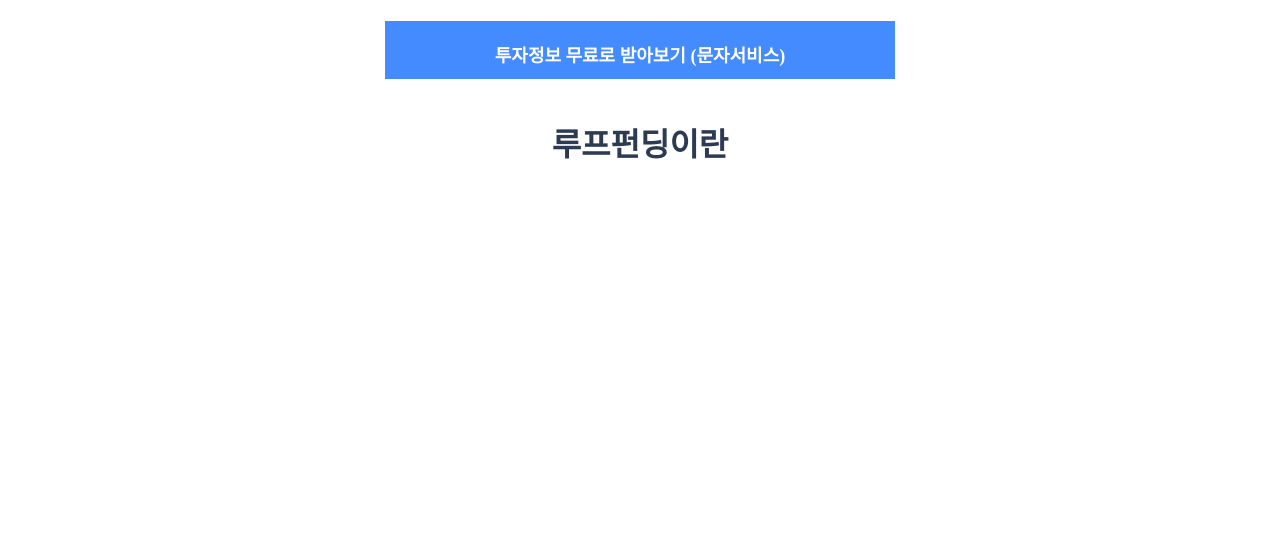
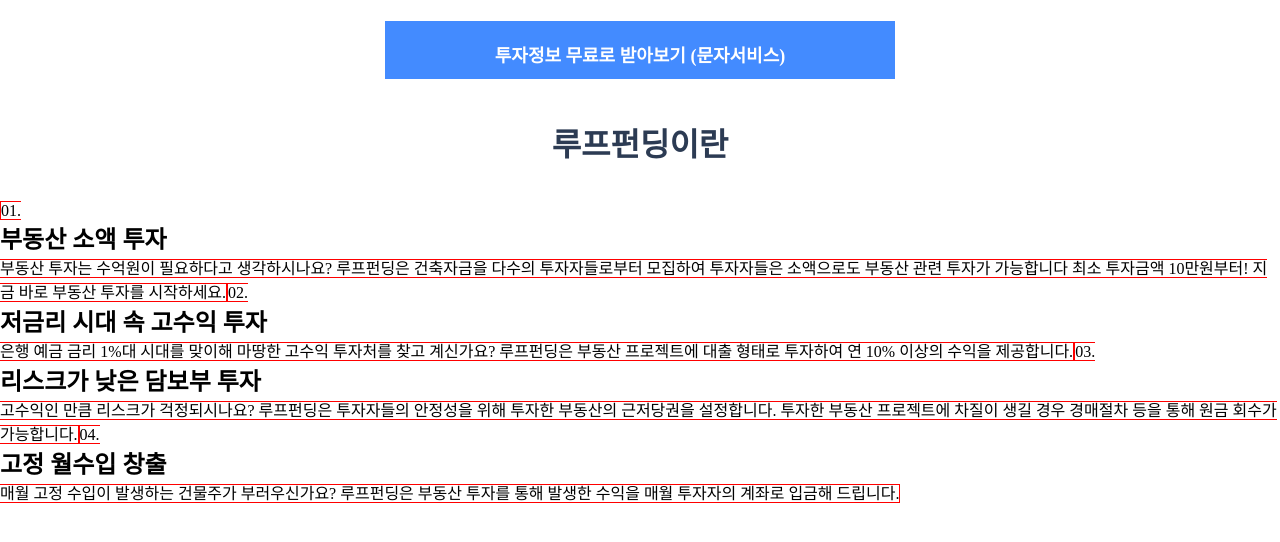
Before and after one commit to taewo/react-redux-rooffunding, a React app: page / in a window 1280 px wide. Shown: the part 828-1370 px from the top of the page. Built offline with nearby package versions, Linux system fonts and the light colour scheme.

Commit message:
Add Section part layer

```diff
--- a/public/header-style.css
+++ b/public/header-style.css
@@ -13,6 +13,8 @@ body, html {
   width: 100%;
   height: 73px;
   position: fixed;
+  background-color: white;
+  z-index: 1;
 }
 
 .logo {
--- a/public/section-style.css
+++ b/public/section-style.css
@@ -44,3 +44,12 @@
   color: #2c3b53;
   font-weight: 100;
 }
+
+.section_feature1 {
+  border: 1px solid red;
+  display: inline;
+}
+
+.section_feature1:before {
+  background-image: url('http://d2zv8c502a1nqm.cloudfront.net/static/images/overview/img_main_feat1_n.jpg');
+}
--- a/src/components/body/section.js
+++ b/src/components/body/section.js
@@ -1,4 +1,5 @@
 import React, { Component } from 'react';
+import SectionFeature from './section_feature';
 
 class Section extends Component {
   constructor(props) {
@@ -17,6 +18,9 @@ class Section extends Component {
             루프펀딩이란
           </h1>
         </div>
+        <div>
+          <SectionFeature />
+        </div>
       </div>
     );
   }
--- /dev/null
+++ b/src/components/body/section_feature.js
@@ -0,0 +1,69 @@
+import React, { Component } from 'react';
+
+class SectionFeature extends Component {
+  constructor(props) {
+    super(props);
+    this.state = {
+      data: [
+        {
+          title: '부동산 소액 투자',
+          text: `부동산 투자는 수억원이 필요하다고 생각하시나요?
+            루프펀딩은 건축자금을 다수의 투자자들로부터 모집하여
+            투자자들은 소액으로도 부동산 관련 투자가 가능합니다
+            최소 투자금액 10만원부터!
+            지금 바로 부동산 투자를 시작하세요.`,
+        },
+        {
+          title: '저금리 시대 속 고수익 투자',
+          text: `은행 예금 금리 1%대 시대를 맞이해
+            마땅한 고수익 투자처를 찾고 계신가요?
+            루프펀딩은 부동산 프로젝트에 대출 형태로 투자하여
+            연 10% 이상의 수익을 제공합니다.`,
+        },
+        {
+          title: '리스크가 낮은 담보부 투자',
+          text: `고수익인 만큼 리스크가 걱정되시나요?
+            루프펀딩은 투자자들의 안정성을 위해 투자한
+            부동산의 근저당권을 설정합니다.
+            투자한 부동산 프로젝트에 차질이 생길 경우
+            경매절차 등을 통해 원금 회수가 가능합니다.`,
+        },
+        {
+          title: '고정 월수입 창출',
+          text: `매월 고정 수입이 발생하는 건물주가 부러우신가요?
+            루프펀딩은 부동산 투자를 통해 발생한 수익을
+            매월 투자자의 계좌로 입금해 드립니다.`,
+        },
+      ],
+    };
+  }
+
+  renderSectionFeature() {
+    if(this.state.data) {
+      console.log(1, this.state.data);
+      return this.state.data.map((data, index) => {
+        return (
+          <li key={index} className='section_feature1'>
+            0{index+1}.
+            <h2>
+              {data.title}
+            </h2>
+            {data.text}
+          </li>
+        )
+      })
+    }
+  }
+
+  render() {
+    return (
+      <div>
+        <ul>
+          {this.renderSectionFeature()}
+        </ul>
+      </div>
+    );
+  }
+}
+
+export default SectionFeature;
```
